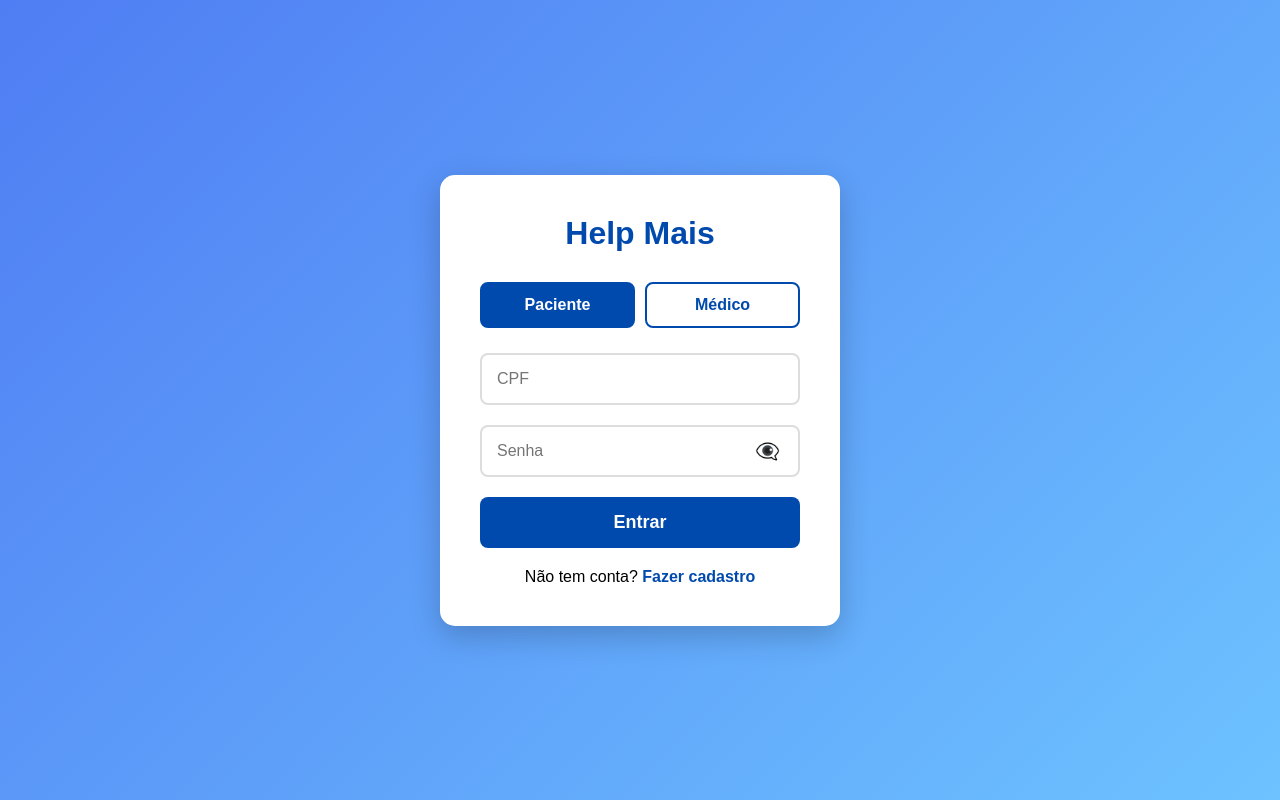
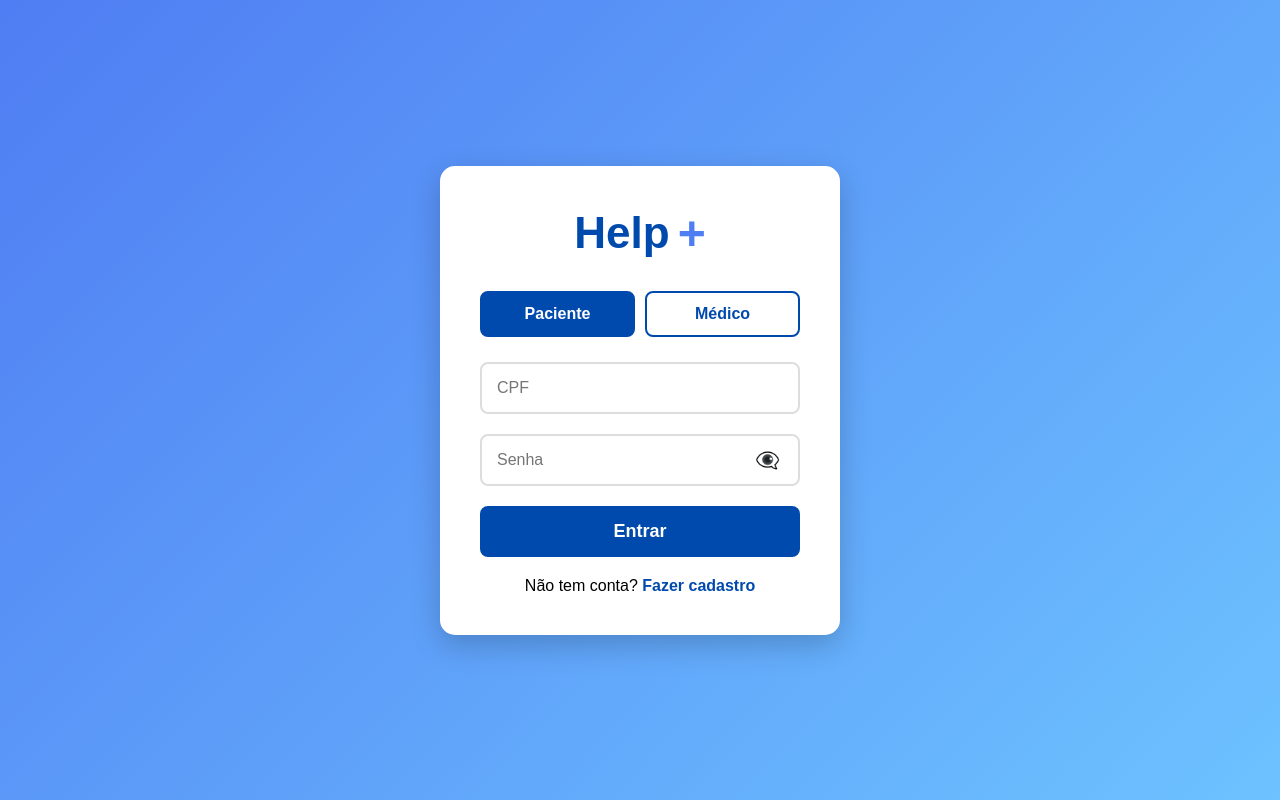
Before and after one commit to Jhonyzin/Site-Help, a React (Vite) app: page /login in a window 1280 px wide. Built offline with nearby package versions, Linux system fonts and the light colour scheme; no server answers.

Commit message:
helpmaiscomletra

```diff
--- a/package.json
+++ b/package.json
@@ -10,10 +10,10 @@
     "preview": "vite preview"
   },
   "dependencies": {
+    "axios": "^1.13.2",
     "react": "^18.2.0",
     "react-dom": "^18.2.0",
-    "react-router-dom": "^6.26.0",
-    "axios": "^1.9.0"
+    "react-router-dom": "^6.26.0"
   },
   "devDependencies": {
     "@eslint/js": "^9.36.0",
--- a/src/pages/Login.css
+++ b/src/pages/Login.css
@@ -17,14 +17,22 @@
 }
 
 .login-header {
-  text-align: center;
+  display: flex;
+  justify-content: center;
+  align-items: center;
+  gap: 8px;
   margin-bottom: 30px;
 }
 
 .login-header h1 {
+  font-size: 44px;
+  font-weight: bold;
   color: #004aad;
-  font-size: 32px;
-  margin: 0;
+}
+
+.login-header h1:last-child {
+  color: #4f7df3;
+  font-size: 48px;
 }
 
 .tipo-usuario-buttons {
--- a/src/pages/Login.jsx
+++ b/src/pages/Login.jsx
@@ -37,7 +37,7 @@ export default function Login() {
       } else {
         setErro(result.message || 'Erro ao fazer login');
       }
-    } catch (error) {
+    } catch (erro) {
       setErro('Erro ao fazer login. Tente novamente.');
     } finally {
       setLoading(false);
@@ -48,7 +48,8 @@ export default function Login() {
     <div className="login-container">
       <div className="login-box">
         <div className="login-header">
-          <h1>Help Mais</h1>
+          <h1>Help</h1>
+          <h1>+</h1>
         </div>
 
         <div className="tipo-usuario-buttons">
```
Also changed, not shown: 1 other file (tests, documents, lock files or other folders).
